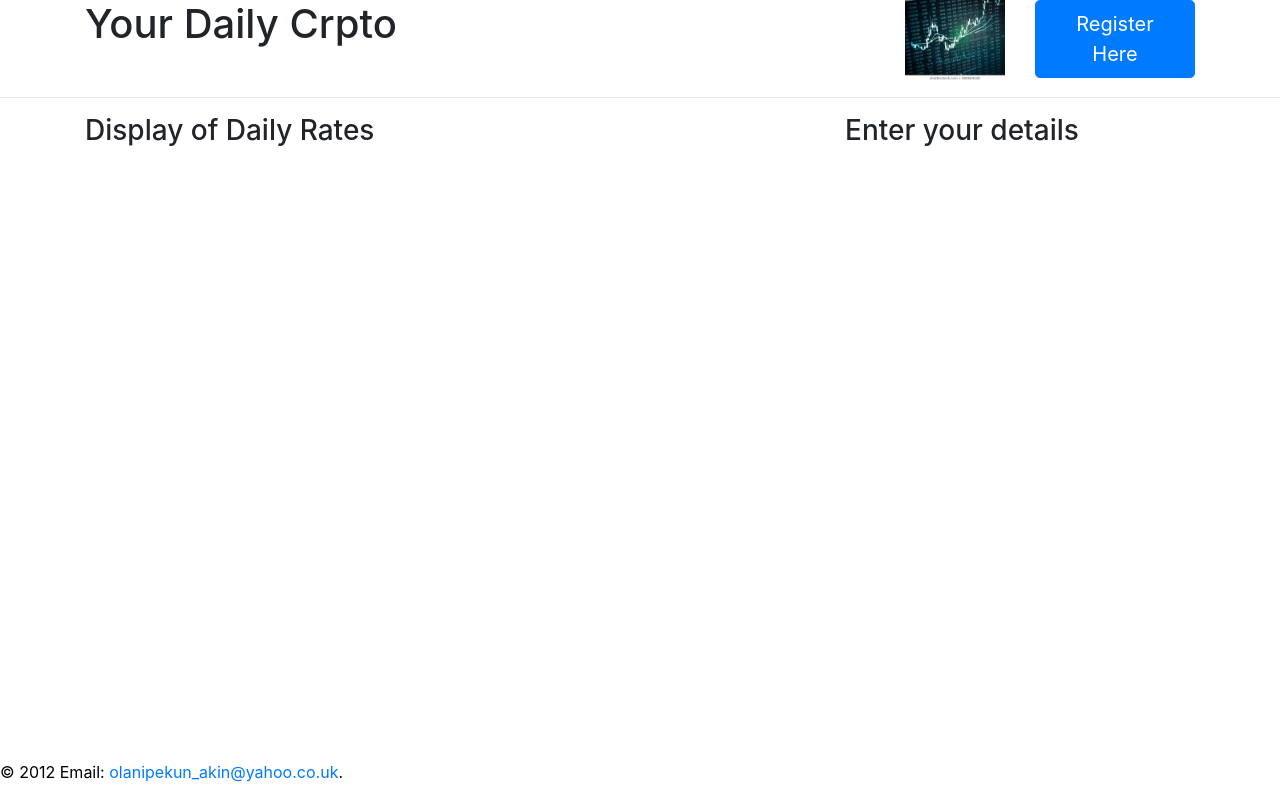
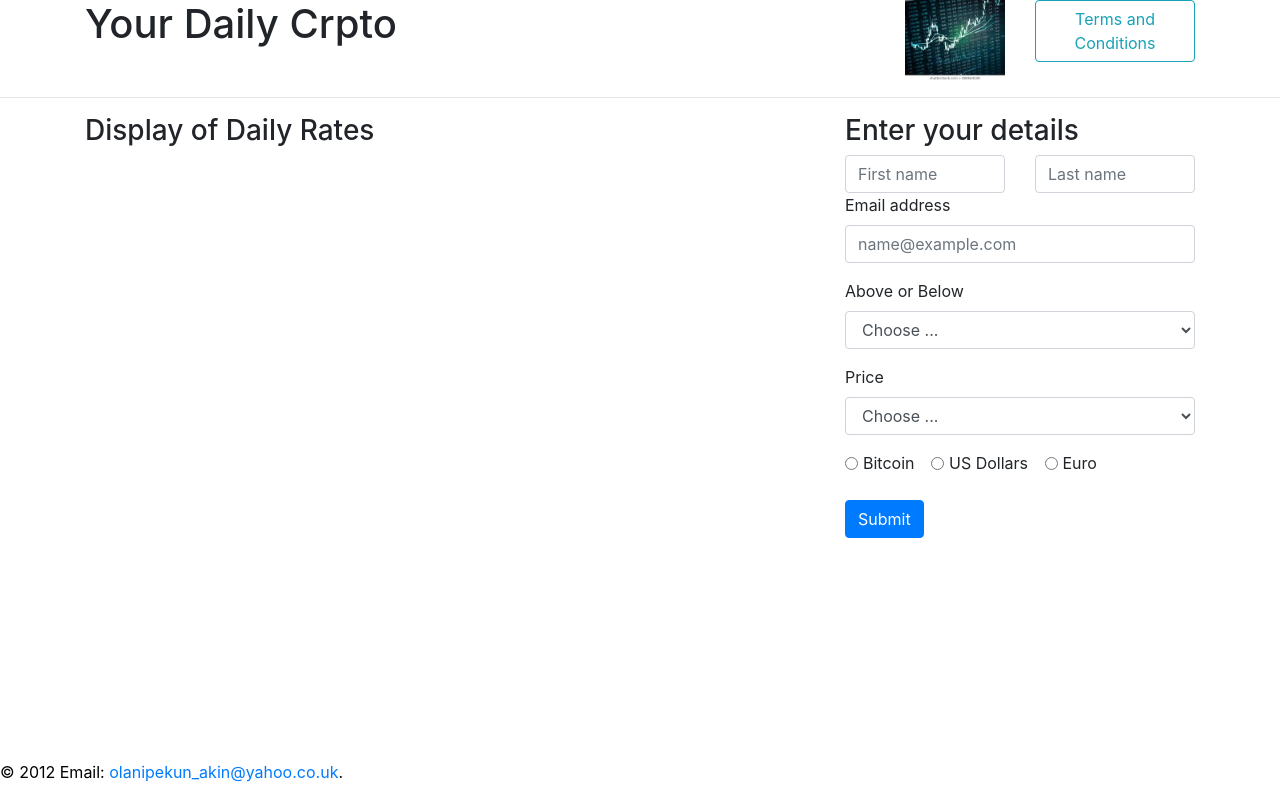
Before and after one commit to olaakintola/Currency-Watcher, a plain HTML site: page src/main/resources/templates/index.html in a window 1280 px wide. Drawn offline with nearby package versions, Linux system fonts and the light colour scheme; files whose address does not match are found by name.

Commit message:
built user input front-end

```diff
--- a/src/main/resources/templates/index.html
+++ b/src/main/resources/templates/index.html
@@ -32,7 +32,8 @@
 		      <img src="picfolder/marketImage.jpg" width="100">
 		    </div>
 		    <div class="col col-lg-2">
-		    	<button type="button" class="btn btn-primary btn-lg">Register Here</button>
+<!-- 		    	<button type="button" class="btn btn-primary btn-lg">Terms and Conditions</button>
+ -->		    	<button type="button" class="btn btn-outline-info">Terms and Conditions</button>
 		    </div>
 		  </div>
 		</div>
@@ -44,6 +45,61 @@
 				</div>
 				<div class="col-4">
 					<h3>Enter your details</h3>
+					<form>
+						<div class="row">
+							<div class="col">
+							<input type="text" class="form-control" placeholder="First name">
+							</div>
+							<div class="col">
+								<input type="text" class="form-control" placeholder="Last name">
+							</div>
+						</div>
+						<div class="form-group">
+							<label for="emailInput">Email address</label>
+							<input type="email" class="form-control" id="emailInput" placeholder="name@example.com">
+						</div>
+						<div class="form-group">
+							<label for="formSelect1">Above or Below</label>
+							<select class="form-control" id="formSelect1">
+								<option selected>Choose ...</option>
+								<option>Above</option>
+								<option>Below</option>
+							</select>
+						</div>
+						<div class="form-group">
+							<label for="formSelect2">Price</label>
+							<select class="form-control" id="formSelect2">
+								<option selected>Choose ...</option>
+								<option>10</option>
+								<option>20</option>
+								<option>30</option>
+								<option>40</option>
+								<option>50</option>
+								<option>60</option>
+								<option>70</option>
+								<option>80</option>
+								<option>90</option>
+								<option>95</option>
+
+							</select>
+						</div>
+						<div class="form-check form-check-inline">
+						  <input class="form-check-input" type="radio" name="inlineRadioOptions" id="currencyRadio1" value="option1">
+						  <label class="form-check-label" for="inlineRadio1">Bitcoin</label>
+						</div>
+						<div class="form-check form-check-inline">
+						  <input class="form-check-input" type="radio" name="inlineRadioOptions" id="currencyRadio2" value="option2">
+						  <label class="form-check-label" for="inlineRadio2">US Dollars</label>
+						</div>
+						<div class="form-check form-check-inline">
+						  <input class="form-check-input" type="radio" name="inlineRadioOptions" id="currencyRadio3" value="option3">
+						  <label class="form-check-label" for="inlineRadio3">Euro</label>
+						</div>
+						<br><br>
+						<button type="submit" class="btn btn-primary">Submit</button>
+
+					</form>
+
 				</div>
 			</div>
 		</div>
```
Also changed, not shown: 1 other file.
